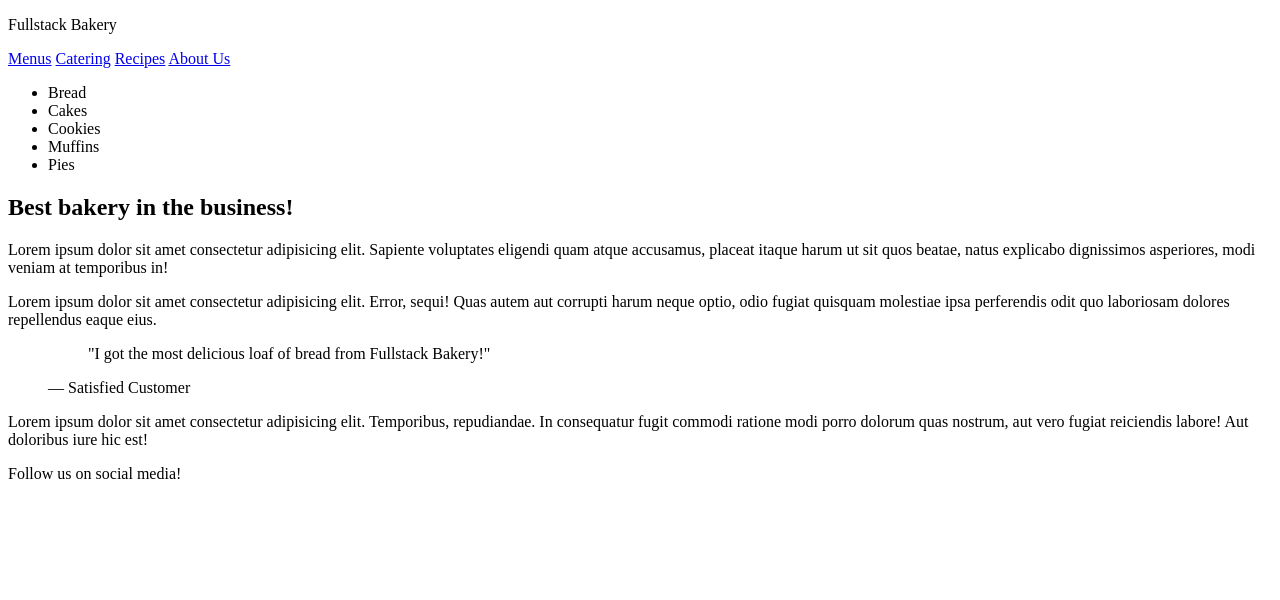
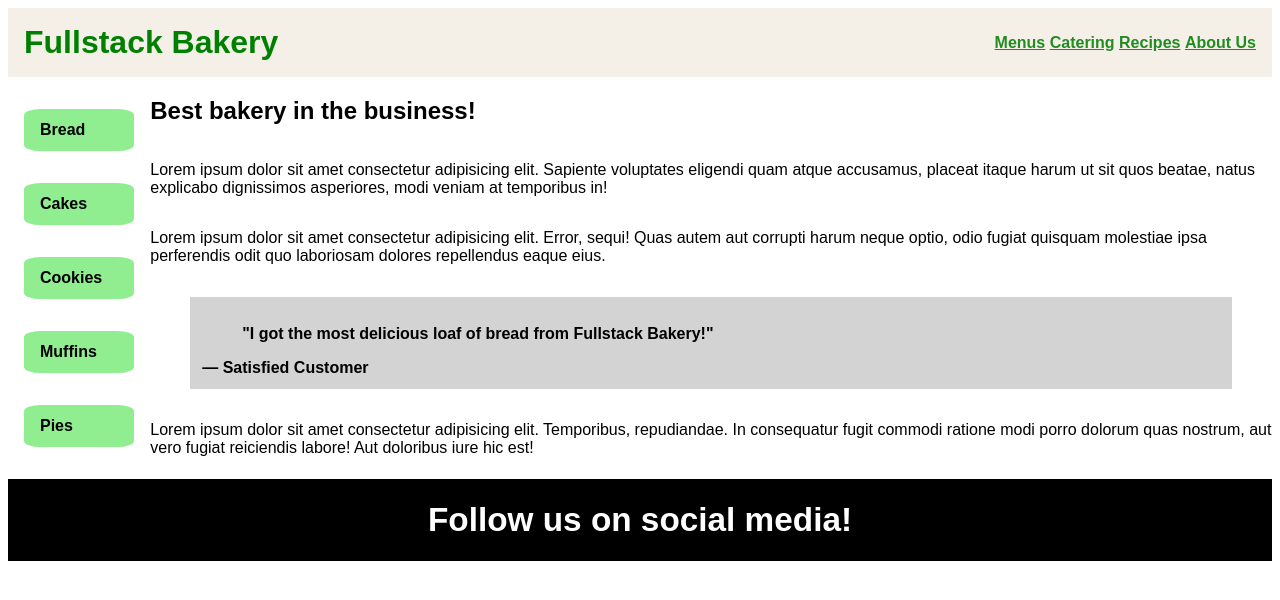
Before and after one commit to brycotto1/Unit1.FullstackBakery, a plain HTML site: page index.html in a window 1280 px wide. Drawn offline with Linux system fonts and the light colour scheme.

Commit message:
Add style.css guide to project

```diff
--- a/index.html
+++ b/index.html
@@ -2,6 +2,7 @@
 <html lang="en">
   <head>
     <title>Fullstack Bakery</title>
+    <link rel="stylesheet" href="./style.css"/>
   </head>
   <body>
     <header>
--- /dev/null
+++ b/style.css
@@ -0,0 +1,85 @@
+*{
+font-family: sans-serif;
+}
+
+body{
+  display: flex;
+  flex-direction: column;
+  justify-content: space-evenly;
+}
+
+header{
+  display: flex;
+  flex-direction: row;
+  justify-content: space-between;
+  align-items: center;
+
+  background-color: #F4F0E8;
+  padding: 1em;
+}
+
+header > nav > a{
+  font-weight: bold;
+  color:forestgreen;
+}
+
+.brand{
+  font-size: 2em;
+  margin: 0%;
+
+  font-weight: bolder;
+  color:green;
+}
+
+main{
+  display: flex;
+}
+
+footer{
+  display: flex;
+
+  padding: 0.66em;
+  background-color: black;
+  color: white;
+  font-weight: bold;
+  font-size: 25pt;
+  justify-content: center;
+}
+
+aside > ul{
+  display: flex;
+  flex-direction: column;
+  flex: 2 auto;
+
+  padding-left: 0%;
+}
+
+aside > ul > li {
+  display: flex;
+  flex-direction: column;
+  align-items: baseline;
+  justify-content: space-evenly;
+
+  background-color: lightgreen;
+  padding-left: 1em;
+  padding-right: 2em;
+  padding-top: 0.75em;
+  padding-bottom: 0.75em;
+  margin: 1em;
+  border-radius: 15%;
+
+  font-weight: bold;
+}
+
+main > article{
+  display: flex;
+  flex-direction: column;
+  flex: 5 auto;
+}
+
+.testimonial{
+  background-color: lightgray;
+  padding: 0.75em;
+
+  font-weight: bold;
+}
```
